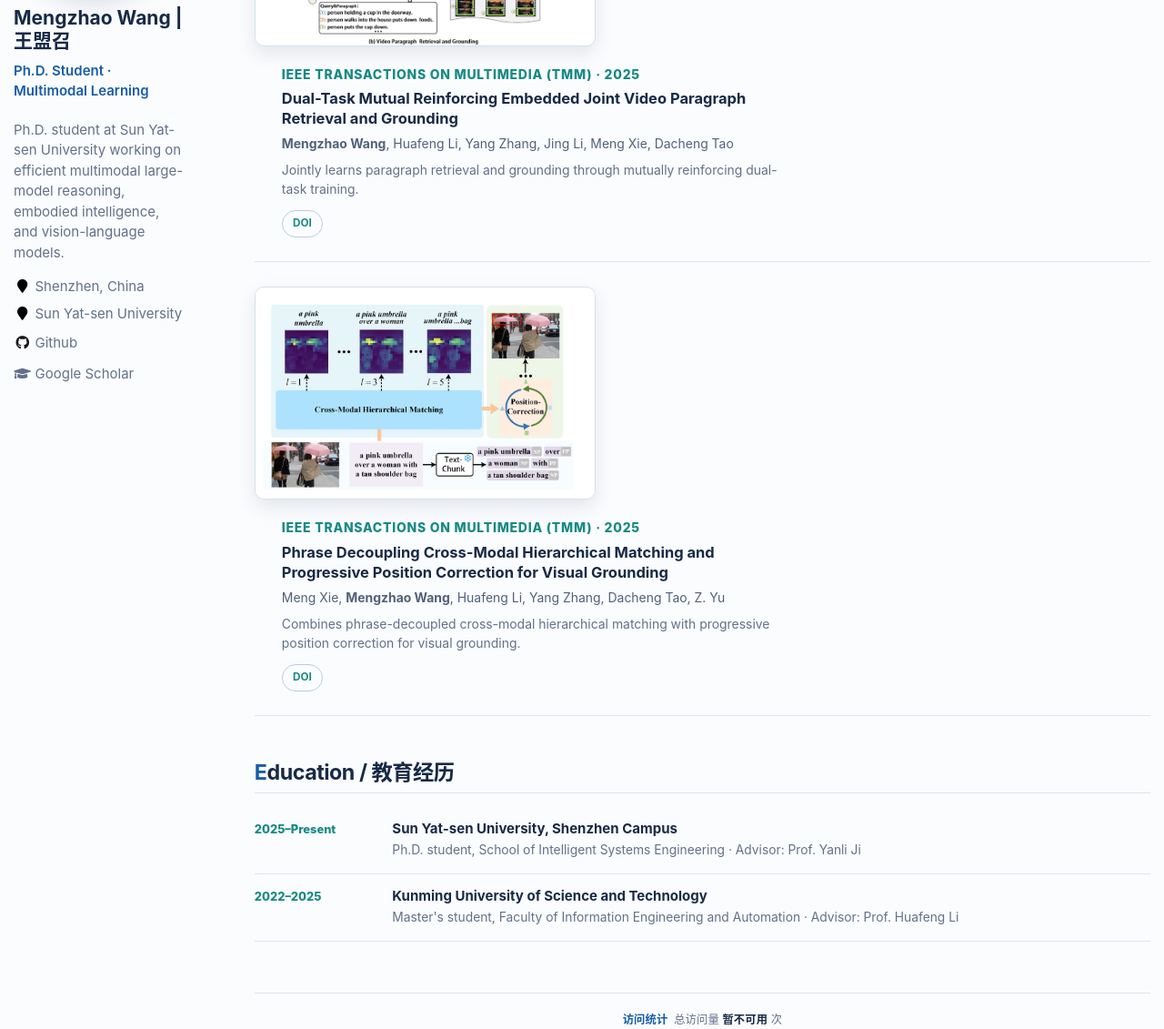
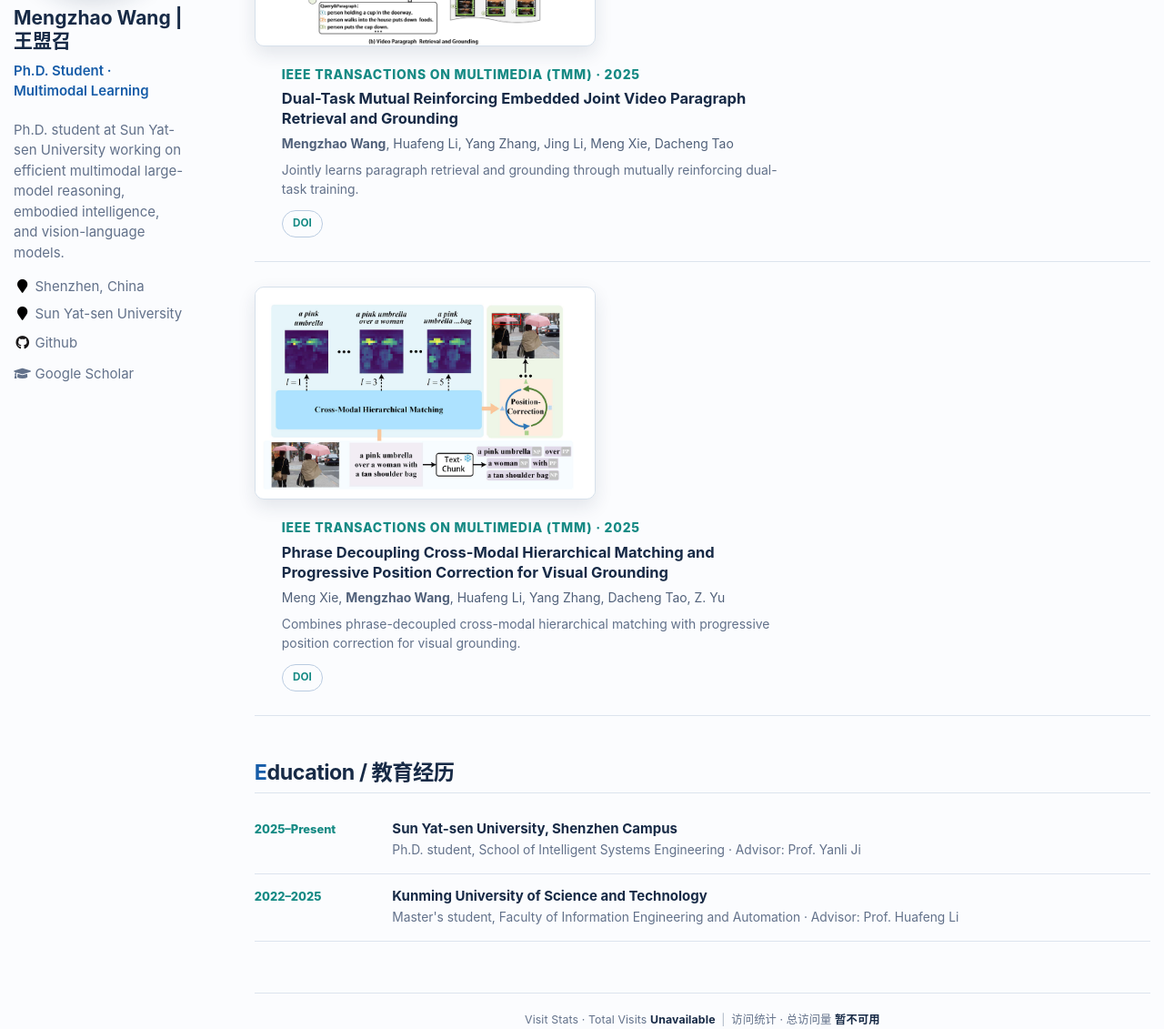
Before and after one commit to wangmengzhao123/wangmengzhao123.github.io, a Jekyll site: the page built from _pages/about.md, in a window 1280 px wide and 1400 px high, scrolled down 2177 px, cut to the strip 269-1400 px from the top of the window. Shown: the whole strip at 91% size. Built offline with Jekyll 4.4.1, drawn with Linux system fonts in a browser that asks for light colours.

Commit message:
Make visitor counter bilingual

```diff
--- a/_pages/about.md
+++ b/_pages/about.md
@@ -119,23 +119,28 @@ redirect_from:
 </div>
 
 <div class="visitor-count" aria-live="polite">
-  <span class="visitor-count__label">访问统计</span>
-  <span>总访问量 <strong id="site_visit_count">--</strong> 次</span>
+  <span class="visitor-count__locale" lang="en">Visit Stats · Total Visits <strong id="site_visit_count_en">--</strong></span>
+  <span class="visitor-count__divider" aria-hidden="true">|</span>
+  <span class="visitor-count__locale" lang="zh-CN">访问统计 · 总访问量 <strong id="site_visit_count_zh">--</strong></span>
 </div>
 <script>
   (function () {
-    var counter = document.getElementById('site_visit_count');
-    if (!counter) return;
+    var englishCounter = document.getElementById('site_visit_count_en');
+    var chineseCounter = document.getElementById('site_visit_count_zh');
+    if (!englishCounter || !chineseCounter) return;
     fetch('https://api.counterapi.dev/v1/wangmengzhao123-homepage/homepage-visits/up', { cache: 'no-store' })
       .then(function (response) {
         if (!response.ok) throw new Error('Counter request failed');
         return response.json();
       })
       .then(function (data) {
-        counter.textContent = Number(data.count).toLocaleString('en-US');
+        var count = Number(data.count).toLocaleString('en-US');
+        englishCounter.textContent = count;
+        chineseCounter.textContent = count;
       })
       .catch(function () {
-        counter.textContent = '暂不可用';
+        englishCounter.textContent = 'Unavailable';
+        chineseCounter.textContent = '暂不可用';
       });
   })();
 </script>
--- a/assets/css/main.scss
+++ b/assets/css/main.scss
@@ -465,9 +465,12 @@ body {
   letter-spacing: 0.01em;
 }
 
-.visitor-count__label {
-  color: var(--blue);
-  font-weight: 700;
+.visitor-count__locale {
+  white-space: nowrap;
+}
+
+.visitor-count__divider {
+  color: #a9b4c3;
 }
 
 .visitor-count strong {
```
